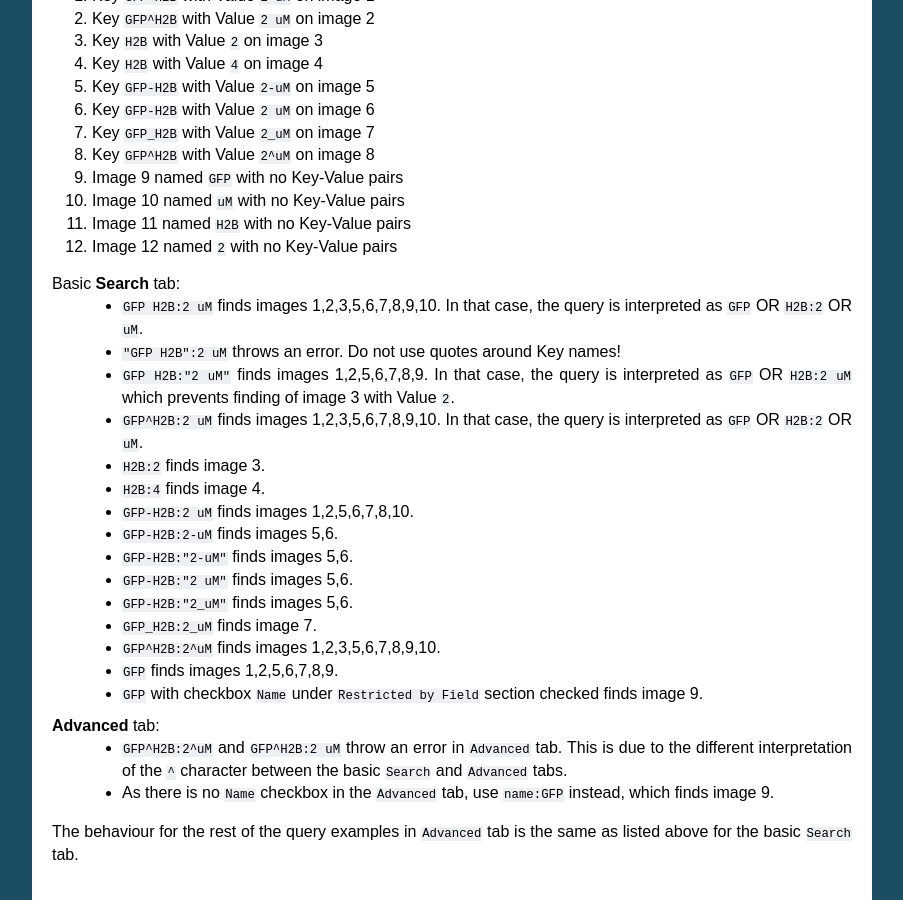
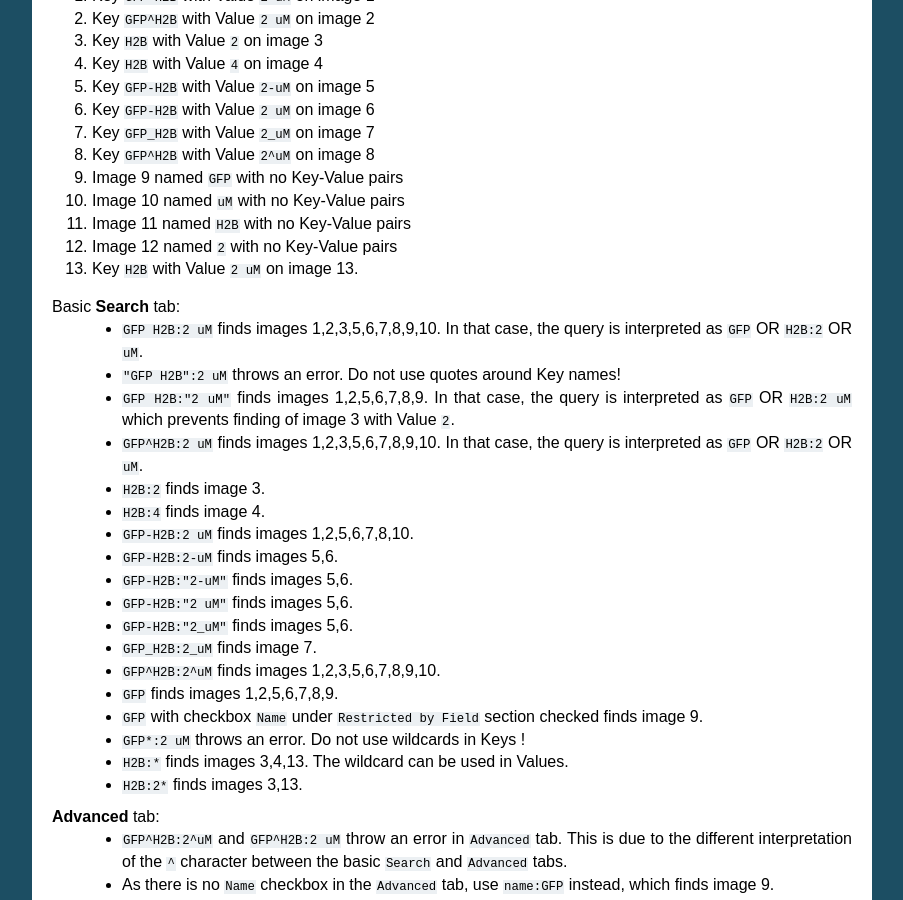
Before and after one commit to ome/omero-guide-introduction, a Sphinx documentation site: the page built from docs/search-omero.rst, in a window 1280 px wide and 900 px high, scrolled down 1418 px. Shown: the whole window, without its empty margins (198-1101 px from the left). Built offline with Sphinx 7.4.7, drawn with Linux system fonts in a browser that asks for light colours.

Commit message:
Add examples with wildcards

```diff
--- a/docs/search-omero.rst
+++ b/docs/search-omero.rst
@@ -91,6 +91,7 @@ Considering the following setup of 12 separate images (image 1 through 12):
 10. Image 10 named ``uM`` with no Key-Value pairs
 11. Image 11 named ``H2B`` with no Key-Value pairs
 12. Image 12 named ``2`` with no Key-Value pairs
+13. Key ``H2B`` with Value ``2 uM`` on image 13.
 
 Basic **Search** tab:
    - ``GFP H2B:2 uM`` finds images 1,2,3,5,6,7,8,9,10. In that case, the query is interpreted as ``GFP`` OR ``H2B:2`` OR ``uM``.
@@ -108,6 +109,9 @@ Basic **Search** tab:
    - ``GFP^H2B:2^uM`` finds images 1,2,3,5,6,7,8,9,10.
    - ``GFP`` finds images 1,2,5,6,7,8,9.
    - ``GFP`` with checkbox ``Name`` under ``Restricted by Field`` section checked finds image 9.
+   - ``GFP*:2 uM`` throws an error. Do not use wildcards in Keys !
+   - ``H2B:*`` finds images 3,4,13. The wildcard can be used in Values.
+   - ``H2B:2*`` finds images 3,13.
 
 **Advanced** tab:
    - ``GFP^H2B:2^uM`` and ``GFP^H2B:2 uM`` throw an error in ``Advanced`` tab. This is due to the different interpretation of the ``^`` character between the basic ``Search`` and ``Advanced`` tabs.
```
